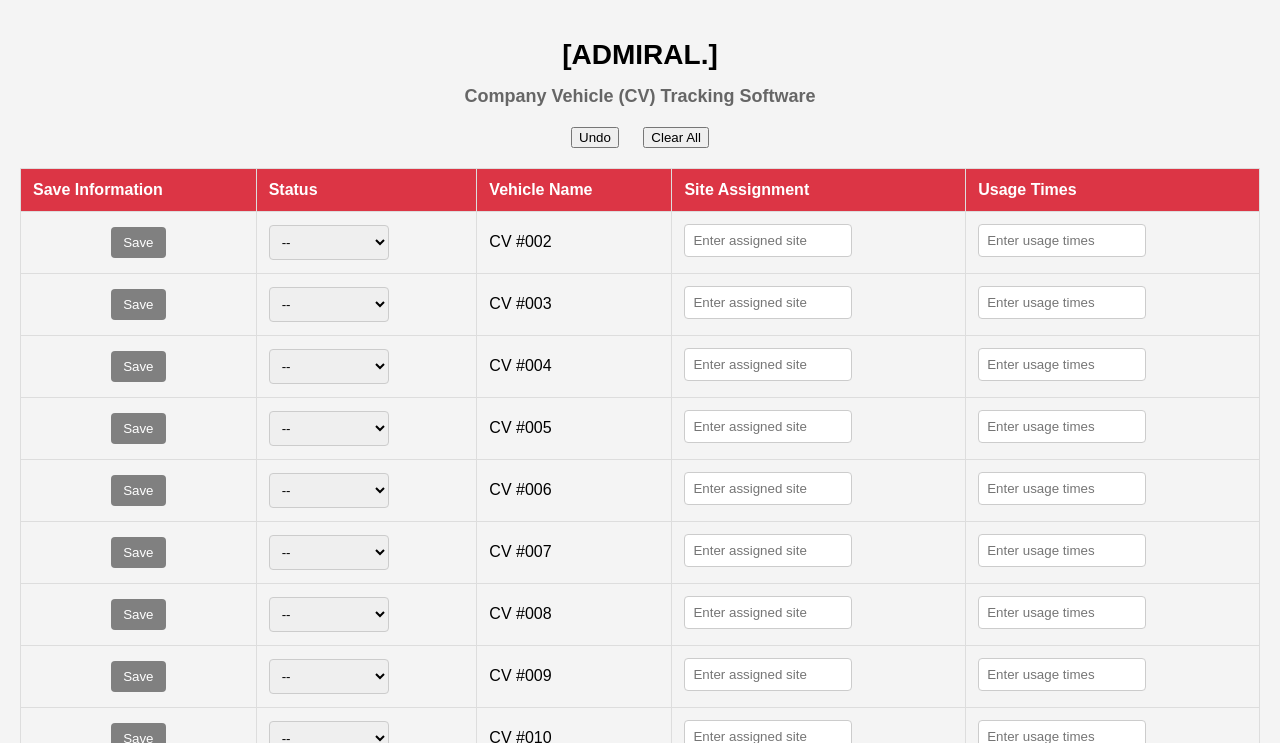
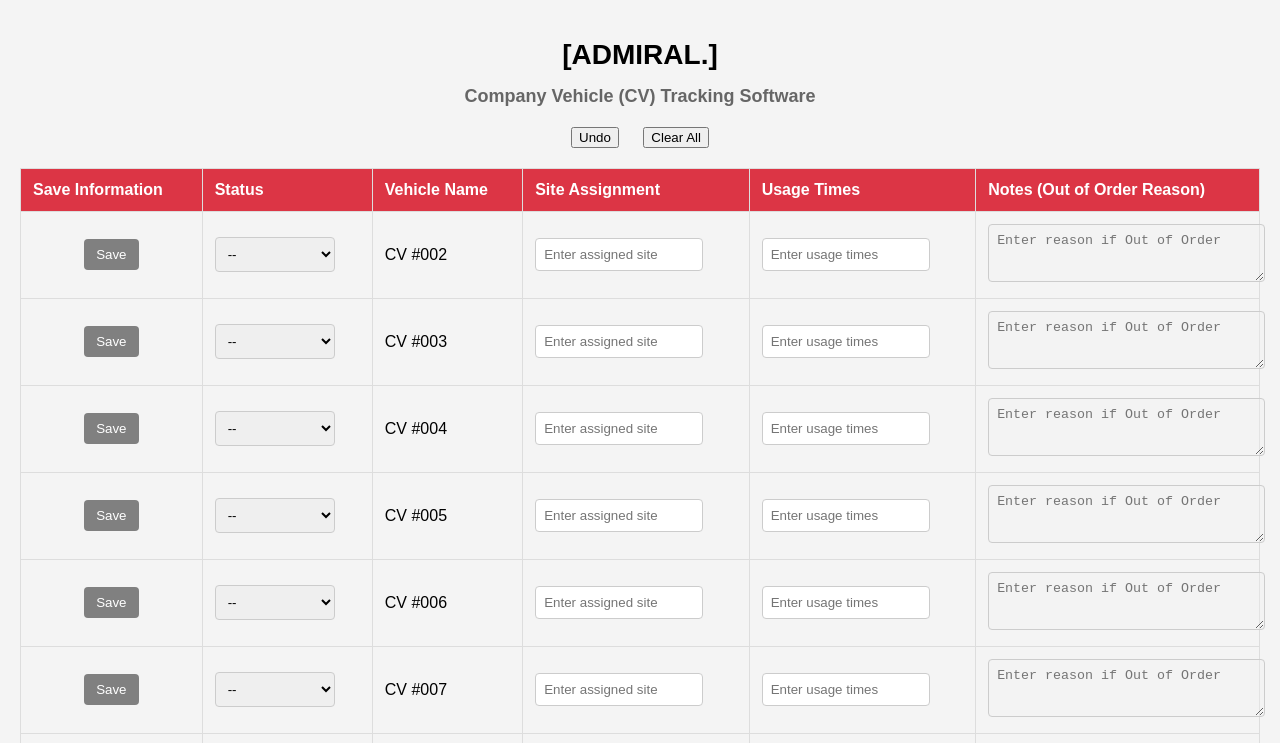
Before and after one commit to dcormier1234/CV-Tracking-Software, a plain HTML site: page index.html in a window 1280 px wide. Both pictures are taken after a click on the button "Undo". Shown: the top 743 px of the page. Drawn offline with Linux system fonts and the light colour scheme.

Commit message:
Update index.html

```diff
--- a/index.html
+++ b/index.html
@@ -52,7 +52,7 @@
             border: 1px solid #ccc;
             border-radius: 4px;
         }
-        input {
+        input, textarea {
             width: 150px; /* Adjusted width */
             padding: 8px;
             border: 1px solid #ccc;
@@ -118,6 +118,10 @@
         .button-container button {
             margin: 0 10px;
         }
+        .notes-column textarea {
+            width: 100%;
+            height: 40px;
+        }
     </style>
 </head>
 <body>
@@ -135,6 +139,7 @@
                 <th>Vehicle Name</th>
                 <th>Site Assignment</th>
                 <th>Usage Times</th>
+                <th>Notes (Out of Order Reason)</th>
             </tr>
         </thead>
         <tbody id="vehicle-table-body">
@@ -152,19 +157,20 @@
         ];
 
         const statuses = ["--", "AVAILABLE", "IN USE", "OUT OF ORDER"];
+        const siteOptions = ["SRA", "TrimLine", "Goguen Tires", "OTHER"];
         let previousState = [];
 
-        function createDropdown(selectedStatus) {
+        function createDropdown(selectedStatus, options, className = 'dropdown') {
             const dropdown = document.createElement('select');
-            dropdown.className = 'dropdown';
-            statuses.forEach(status => {
-                const option = document.createElement('option');
-                option.value = status;
-                option.textContent = status;
-                if (status === selectedStatus) {
-                    option.selected = true;
+            dropdown.className = className;
+            options.forEach(option => {
+                const dropdownOption = document.createElement('option');
+                dropdownOption.value = option;
+                dropdownOption.textContent = option;
+                if (option === selectedStatus) {
+                    dropdownOption.selected = true;
                 }
-                dropdown.appendChild(option);
+                dropdown.appendChild(dropdownOption);
             });
             return dropdown;
         }
@@ -181,17 +187,18 @@
                 saveButton.textContent = 'Save';
                 saveButton.className = 'save-button';
                 saveButton.disabled = true;
-                saveButton.onclick = () => saveRow(index, statusCell, assignmentInput, usageInput, assignmentError, usageError);
+                saveButton.onclick = () => saveRow(index, statusCell, assignmentInput, usageInput, notesInput);
                 actionsCell.appendChild(saveButton);
                 row.appendChild(actionsCell);
 
                 // Status
                 const statusCell = document.createElement('td');
                 const savedStatus = localStorage.getItem(`vehicle-${index}-status`) || "--";
-                const dropdown = createDropdown(savedStatus);
+                const dropdown = createDropdown(savedStatus, statuses);
                 dropdown.addEventListener('change', () => {
                     updateRowColor(row, dropdown.value);
-                    checkForChanges(index, dropdown.value, assignmentInput.value, usageInput.value);
+                    checkForChanges(index, dropdown.value, assignmentInput.value, usageInput.value, notesInput.value);
+                    toggleAssignmentAndNotes(statusCell, assignmentCell, notesCell, dropdown.value, assignmentInput);
                 });
                 statusCell.appendChild(dropdown);
                 row.appendChild(statusCell);
@@ -207,11 +214,8 @@
                 assignmentInput.type = 'text';
                 assignmentInput.placeholder = 'Enter assigned site';
                 assignmentInput.value = localStorage.getItem(`vehicle-${index}-assignment`) || "";
-                assignmentInput.addEventListener('input', () => checkForChanges(index, dropdown.value, assignmentInput.value, usageInput.value));
-                const assignmentError = document.createElement('div');
-                assignmentError.className = 'error-message';
+                assignmentInput.addEventListener('input', () => checkForChanges(index, dropdown.value, assignmentInput.value, usageInput.value, notesInput.value));
                 assignmentCell.appendChild(assignmentInput);
-                assignmentCell.appendChild(assignmentError);
                 row.appendChild(assignmentCell);
 
                 // Usage Times
@@ -220,15 +224,23 @@
                 usageInput.type = 'text';
                 usageInput.placeholder = 'Enter usage times';
                 usageInput.value = localStorage.getItem(`vehicle-${index}-usage`) || "";
-                usageInput.addEventListener('input', () => checkForChanges(index, dropdown.value, assignmentInput.value, usageInput.value));
-                const usageError = document.createElement('div');
-                usageError.className = 'error-message';
+                usageInput.addEventListener('input', () => checkForChanges(index, dropdown.value, assignmentInput.value, usageInput.value, notesInput.value));
                 usageCell.appendChild(usageInput);
-                usageCell.appendChild(usageError);
                 row.appendChild(usageCell);
+
+                // Notes (Out of Order Reason)
+                const notesCell = document.createElement('td');
+                const notesInput = document.createElement('textarea');
+                notesInput.placeholder = 'Enter reason if Out of Order';
+                notesInput.value = localStorage.getItem(`vehicle-${index}-notes`) || "";
+                notesInput.addEventListener('input', () => checkForChanges(index, dropdown.value, assignmentInput.value, usageInput.value, notesInput.value));
+                notesCell.className = 'notes-column';
+                notesCell.appendChild(notesInput);
+                row.appendChild(notesCell);
 
                 // Highlight row based on saved status
                 updateRowColor(row, savedStatus);
+                toggleAssignmentAndNotes(statusCell, assignmentCell, notesCell, savedStatus, assignmentInput);
 
                 tableBody.appendChild(row);
             });
@@ -237,27 +249,43 @@
                 status: row.querySelector('select').value,
                 assignment: row.querySelector('input[placeholder="Enter assigned site"]').value,
                 usage: row.querySelector('input[placeholder="Enter usage times"]').value,
+                notes: row.querySelector('textarea').value
             }));
         }
 
         function updateRowColor(row, status) {
             row.classList.remove('status-available', 'status-in-use', 'status-out-of-order');
-            if (status === 'AVAILABLE') {
+            if (status === "AVAILABLE") {
                 row.classList.add('status-available');
-            } else if (status === 'IN USE') {
+            } else if (status === "IN USE") {
                 row.classList.add('status-in-use');
-            } else if (status === 'OUT OF ORDER') {
+            } else if (status === "OUT OF ORDER") {
                 row.classList.add('status-out-of-order');
-            } else if (status === '--') {
-                row.classList.remove('status-available', 'status-in-use', 'status-out-of-order');
             }
         }
 
-        function checkForChanges(index, status, assignment, usage) {
+        function toggleAssignmentAndNotes(statusCell, assignmentCell, notesCell, status, assignmentInput) {
+            if (status === 'OUT OF ORDER') {
+                const siteDropdown = createDropdown('', siteOptions, 'site-dropdown');
+                siteDropdown.addEventListener('change', () => {
+                    assignmentInput.value = siteDropdown.value;
+                    checkForChanges(statusCell.parentElement.rowIndex, status, siteDropdown.value, '', notesCell.querySelector('textarea').value);
+                });
+                assignmentCell.innerHTML = '';
+                assignmentCell.appendChild(siteDropdown);
+                notesCell.querySelector('textarea').disabled = false;
+            } else {
+                assignmentCell.innerHTML = '';
+                assignmentCell.appendChild(assignmentInput);
+                notesCell.querySelector('textarea').disabled = true;
+            }
+        }
+
+        function checkForChanges(index, status, assignment, usage, notes) {
             const saveButton = document.querySelectorAll('.save-button')[index];
-            if (status !== previousState[index].status ||
-                assignment !== previousState[index].assignment ||
-                usage !== previousState[index].usage) {
+            const initialState = previousState[index];
+
+            if (status !== initialState.status || assignment !== initialState.assignment || usage !== initialState.usage || notes !== initialState.notes) {
                 saveButton.classList.add('enabled');
                 saveButton.disabled = false;
             } else {
@@ -266,89 +294,79 @@
             }
         }
 
-        function saveRow(index, statusCell, assignmentInput, usageInput, assignmentError, usageError) {
-            const saveButton = document.querySelectorAll('.save-button')[index];
+        function saveRow(index, statusCell, assignmentInput, usageInput, notesInput) {
             const status = statusCell.querySelector('select').value;
             const assignment = assignmentInput.value;
             const usage = usageInput.value;
+            const notes = notesInput.value;
 
             localStorage.setItem(`vehicle-${index}-status`, status);
             localStorage.setItem(`vehicle-${index}-assignment`, assignment);
             localStorage.setItem(`vehicle-${index}-usage`, usage);
+            localStorage.setItem(`vehicle-${index}-notes`, notes);
 
-            previousState[index] = { status, assignment, usage };
+            showNotification('Row data saved successfully!', false);
+
+            previousState[index] = { status, assignment, usage, notes };
+            const saveButton = document.querySelectorAll('.save-button')[index];
             saveButton.classList.remove('enabled');
             saveButton.disabled = true;
-
-            showNotification('Status update copied to clipboard', 'success');
         }
 
-        function clearAll() {
-            const rows = document.querySelectorAll('#vehicle-table-body tr');
-            rows.forEach(row => {
-                const dropdown = row.querySelector('select');
-                const assignmentInput = row.querySelector('input[placeholder="Enter assigned site"]');
-                const usageInput = row.querySelector('input[placeholder="Enter usage times"]');
+        function showNotification(message, isError) {
+            const notification = document.getElementById('clipboard-notification');
+            notification.textContent = message;
+            notification.className = isError ? 'notification error' : 'notification';
+            notification.style.display = 'block';
 
-                dropdown.value = '--';
-                assignmentInput.value = '';
-                usageInput.value = '';
-                updateRowColor(row, '--');
-            });
-
-            previousState = Array.from(document.querySelectorAll('#vehicle-table-body tr')).map(row => ({
-                status: '--',
-                assignment: '',
-                usage: '',
-            }));
+            setTimeout(() => {
+                notification.classList.add('fade-out');
+                setTimeout(() => notification.style.display = 'none', 2000);
+            }, 1000);
         }
 
-        function undoClearAll() {
-            document.querySelectorAll('#vehicle-table-body tr').forEach((row, index) => {
+        function clearAllData() {
+            const rows = document.querySelectorAll('#vehicle-table-body tr');
+            rows.forEach((row, index) => {
                 const statusCell = row.querySelector('select');
                 const assignmentInput = row.querySelector('input[placeholder="Enter assigned site"]');
                 const usageInput = row.querySelector('input[placeholder="Enter usage times"]');
+                const notesInput = row.querySelector('textarea');
 
-                statusCell.value = previousState[index].status;
-                assignmentInput.value = previousState[index].assignment;
-                usageInput.value = previousState[index].usage;
+                statusCell.value = "--";
+                assignmentInput.value = "";
+                usageInput.value = "";
+                notesInput.value = "";
 
-                updateRowColor(row, statusCell.value);
+                updateRowColor(row, "--");
+                checkForChanges(index, "--", "", "", "");
             });
         }
 
-        function showNotification(message, type) {
-            const notification = document.getElementById('clipboard-notification');
-            notification.textContent = message;
-            notification.className = `notification ${type} fade-out`;
-            notification.style.display = 'block';
-            setTimeout(() => {
-                notification.style.display = 'none';
-            }, 2000);
+        function undoLastAction() {
+            const rows = document.querySelectorAll('#vehicle-table-body tr');
+            rows.forEach((row, index) => {
+                const { status, assignment, usage, notes } = previousState[index];
+
+                const statusCell = row.querySelector('select');
+                const assignmentInput = row.querySelector('input[placeholder="Enter assigned site"]');
+                const usageInput = row.querySelector('input[placeholder="Enter usage times"]');
+                const notesInput = row.querySelector('textarea');
+
+                statusCell.value = status;
+                assignmentInput.value = assignment;
+                usageInput.value = usage;
+                notesInput.value = notes;
+
+                updateRowColor(row, status);
+                checkForChanges(index, status, assignment, usage, notes);
+            });
         }
 
-        document.getElementById('clear-button').addEventListener('click', () => {
-            undoClearAll(); // Undo action is now added to the Clear All button
-            clearAll();
-        });
+        document.getElementById('clear-button').addEventListener('click', clearAllData);
+        document.getElementById('undo-button').addEventListener('click', undoLastAction);
 
-        document.getElementById('undo-button').addEventListener('click', undoClearAll);
-
-        document.getElementById('send-status-update').addEventListener('click', () => {
-            const rows = document.querySelectorAll('#vehicle-table-body tr');
-            let clipboardText = '';
-            rows.forEach(row => {
-                const vehicleName = row.children[2].textContent;
-                const status = row.children[1].querySelector('select').value;
-                const assignment = row.children[3].querySelector('input').value;
-                const usage = row.children[4].querySelector('input').value;
-                clipboardText += `• Vehicle: ${vehicleName}\n  Status: ${status}\n  Assignment: ${assignment}\n  Usage: ${usage}\n\n`;
-            });
-            navigator.clipboard.writeText(clipboardText);
-            showNotification('Status update copied to clipboard', 'success');
-        });
-
-        window.onload = populateTable;
+        populateTable();
     </script>
 </body>
 </html>
```
